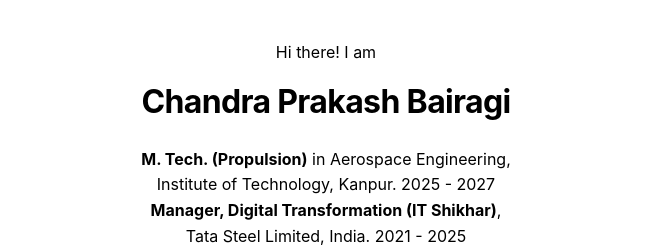
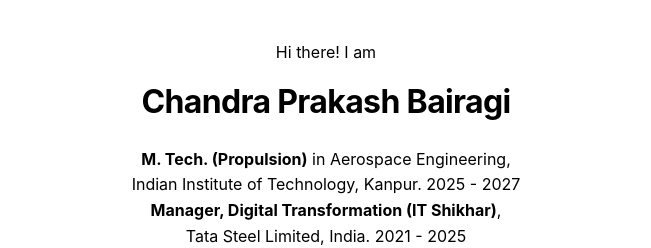
Before and after one commit to Chandraprakash1998/chandraprakashbairagi, a plain HTML site: page index.html in a window 1280 px wide. Shown: the top 248 px of the page, without its empty margins (314-965 px from the left). Drawn offline with Linux system fonts and the light colour scheme.

Commit message:
Fix HTML formatting and update content

```diff
--- a/index.html
+++ b/index.html
@@ -13,7 +13,7 @@
             <p>Hi there! I am</p>
             <h1>Chandra Prakash Bairagi</h1>
             <div class="bio">
-                <p><strong>M. Tech. (Propulsion)</strong> in Aerospace Engineering, <br> Institute of Technology, Kanpur. 2025 - 2027</p>
+                <p><strong>M. Tech. (Propulsion)</strong> in Aerospace Engineering, <br>Indian Institute of Technology, Kanpur. 2025 - 2027</p>
                 <p><strong>Manager, Digital Transformation (IT Shikhar)</strong>, <br>Tata Steel Limited, India. 2021 - 2025</p>
                 <p><strong>B.Tech (Honours)</strong> in Production Engineering, <br>National Institute of Technology, Trichy. 2017 - 2021</p>
             </div>
@@ -42,4 +42,5 @@
     </main>
 
 </body>
+
 </html>
```
